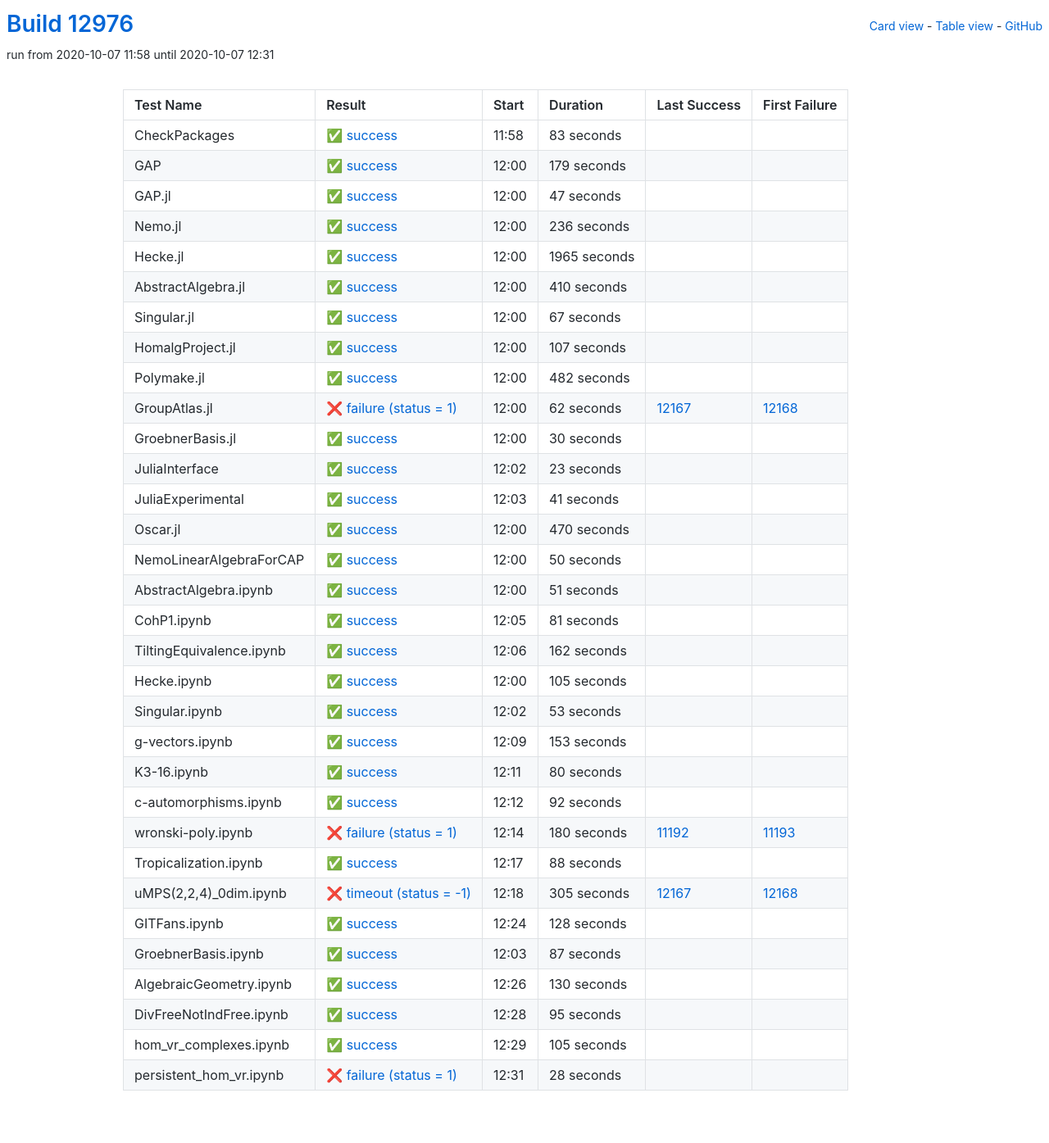
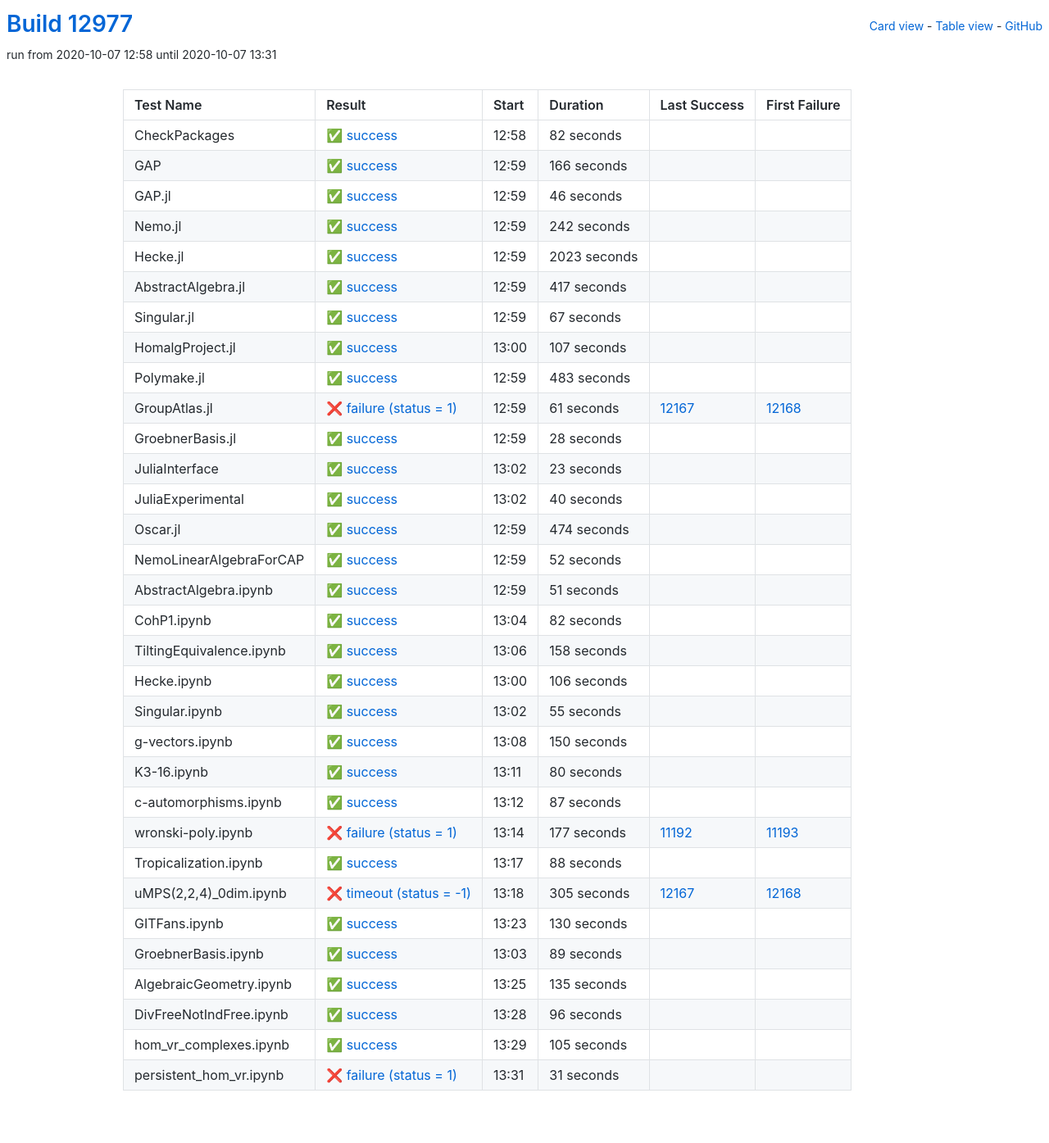
Before and after one commit to oscar-system/oscar-ci-status, a Jekyll site: the page built from table.html, in a window 1280 px wide. Shown: the whole page at 82% size. Built offline with Jekyll 4.4.1, drawn with Linux system fonts in a browser that asks for light colours.

Commit message:
Build #12977

```diff
--- a/_data/ci.yml
+++ b/_data/ci.yml
@@ -1,6 +1,6 @@
 ---
-build: 12976
-build_url: https://oscarci.mathematik.uni-kl.de/job/oscar/12976/
+build: 12977
+build_url: https://oscarci.mathematik.uni-kl.de/job/oscar/12977/
 job: oscar
 organization: oscar-system
 repo: oscar-ci-status
@@ -8,80 +8,80 @@
 tests:
 - name: CheckPackages
   id: checkpackages
-  log: https://oscarci.mathematik.uni-kl.de/job/oscar/12976/artifact/logs/build-12976/CheckPackages.log
-  start: 2020-10-07 11:58
+  log: https://oscarci.mathematik.uni-kl.de/job/oscar/12977/artifact/logs/build-12977/CheckPackages.log
+  start: 2020-10-07 12:58
   success: true
   exitcode: 0
   status: success
-  duration: 83
+  duration: 82
   last_success: false
   last_success_url:
   first_failure: false
   first_failure_url:
 - name: GAP
   id: gap
-  log: https://oscarci.mathematik.uni-kl.de/job/oscar/12976/artifact/logs/build-12976/GAP.log
-  start: 2020-10-07 12:00
+  log: https://oscarci.mathematik.uni-kl.de/job/oscar/12977/artifact/logs/build-12977/GAP.log
+  start: 2020-10-07 12:59
   success: true
   exitcode: 0
   status: success
-  duration: 179
+  duration: 166
   last_success: false
   last_success_url:
   first_failure: false
   first_failure_url:
 - name: GAP.jl
   id: gap-jl
-  log: https://oscarci.mathematik.uni-kl.de/job/oscar/12976/artifact/logs/build-12976/GAP.jl.log
-  start: 2020-10-07 12:00
+  log: https://oscarci.mathematik.uni-kl.de/job/oscar/12977/artifact/logs/build-12977/GAP.jl.log
+  start: 2020-10-07 12:59
   success: true
   exitcode: 0
   status: success
-  duration: 47
+  duration: 46
   last_success: false
   last_success_url:
   first_failure: false
   first_failure_url:
 - name: Nemo.jl
   id: nemo-jl
-  log: https://oscarci.mathematik.uni-kl.de/job/oscar/12976/artifact/logs/build-12976/Nemo.jl.log
-  start: 2020-10-07 12:00
+  log: https://oscarci.mathematik.uni-kl.de/job/oscar/12977/artifact/logs/build-12977/Nemo.jl.log
+  start: 2020-10-07 12:59
   success: true
   exitcode: 0
   status: success
-  duration: 236
+  duration: 242
   last_success: false
   last_success_url:
   first_failure: false
   first_failure_url:
 - name: Hecke.jl
   id: hecke-jl
-  log: https://oscarci.mathematik.uni-kl.de/job/oscar/12976/artifact/logs/build-12976/Hecke.jl.log
-  start: 2020-10-07 12:00
+  log: https://oscarci.mathematik.uni-kl.de/job/oscar/12977/artifact/logs/build-12977/Hecke.jl.log
+  start: 2020-10-07 12:59
   success: true
   exitcode: 0
   status: success
-  duration: 1965
+  duration: 2023
   last_success: false
   last_success_url:
   first_failure: false
   first_failure_url:
 - name: AbstractAlgebra.jl
   id: abstractalgebra-jl
-  log: https://oscarci.mathematik.uni-kl.de/job/oscar/12976/artifact/logs/build-12976/AbstractAlgebra.jl.log
-  start: 2020-10-07 12:00
+  log: https://oscarci.mathematik.uni-kl.de/job/oscar/12977/artifact/logs/build-12977/AbstractAlgebra.jl.log
+  start: 2020-10-07 12:59
   success: true
   exitcode: 0
   status: success
-  duration: 410
+  duration: 417
   last_success: false
   last_success_url:
   first_failure: false
   first_failure_url:
 - name: Singular.jl
   id: singular-jl
-  log: https://oscarci.mathematik.uni-kl.de/job/oscar/12976/artifact/logs/build-12976/Singular.jl.log
-  start: 2020-10-07 12:00
+  log: https://oscarci.mathematik.uni-kl.de/job/oscar/12977/artifact/logs/build-12977/Singular.jl.log
+  start: 2020-10-07 12:59
   success: true
   exitcode: 0
   status: success
@@ -92,8 +92,8 @@
   first_failure_url:
 - name: HomalgProject.jl
   id: homalgproject-jl
-  log: https://oscarci.mathematik.uni-kl.de/job/oscar/12976/artifact/logs/build-12976/HomalgProject.jl.log
-  start: 2020-10-07 12:00
+  log: https://oscarci.mathematik.uni-kl.de/job/oscar/12977/artifact/logs/build-12977/HomalgProject.jl.log
+  start: 2020-10-07 13:00
   success: true
   exitcode: 0
   status: success
@@ -104,44 +104,44 @@
   first_failure_url:
 - name: Polymake.jl
   id: polymake-jl
-  log: https://oscarci.mathematik.uni-kl.de/job/oscar/12976/artifact/logs/build-12976/Polymake.jl.log
-  start: 2020-10-07 12:00
+  log: https://oscarci.mathematik.uni-kl.de/job/oscar/12977/artifact/logs/build-12977/Polymake.jl.log
+  start: 2020-10-07 12:59
   success: true
   exitcode: 0
   status: success
-  duration: 482
+  duration: 483
   last_success: false
   last_success_url:
   first_failure: false
   first_failure_url:
 - name: GroupAtlas.jl
   id: groupatlas-jl
-  log: https://oscarci.mathematik.uni-kl.de/job/oscar/12976/artifact/logs/build-12976/GroupAtlas.jl.log
-  start: 2020-10-07 12:00
+  log: https://oscarci.mathematik.uni-kl.de/job/oscar/12977/artifact/logs/build-12977/GroupAtlas.jl.log
+  start: 2020-10-07 12:59
   success: false
   exitcode: 1
   status: failure
-  duration: 62
+  duration: 61
   last_success: 12167
   last_success_url: https://oscarci.mathematik.uni-kl.de/job/oscar/12167/
   first_failure: 12168
   first_failure_url: https://oscarci.mathematik.uni-kl.de/job/oscar/12168/
 - name: GroebnerBasis.jl
   id: groebnerbasis-jl
-  log: https://oscarci.mathematik.uni-kl.de/job/oscar/12976/artifact/logs/build-12976/GroebnerBasis.jl.log
-  start: 2020-10-07 12:00
+  log: https://oscarci.mathematik.uni-kl.de/job/oscar/12977/artifact/logs/build-12977/GroebnerBasis.jl.log
+  start: 2020-10-07 12:59
   success: true
   exitcode: 0
   status: success
-  duration: 30
+  duration: 28
   last_success: false
   last_success_url:
   first_failure: false
   first_failure_url:
 - name: JuliaInterface
   id: juliainterface
-  log: https://oscarci.mathematik.uni-kl.de/job/oscar/12976/artifact/logs/build-12976/JuliaInterface.log
-  start: 2020-10-07 12:02
+  log: https://oscarci.mathematik.uni-kl.de/job/oscar/12977/artifact/logs/build-12977/JuliaInterface.log
+  start: 2020-10-07 13:02
   success: true
   exitcode: 0
   status: success
@@ -152,44 +152,44 @@
   first_failure_url:
 - name: JuliaExperimental
   id: juliaexperimental
-  log: https://oscarci.mathematik.uni-kl.de/job/oscar/12976/artifact/logs/build-12976/JuliaExperimental.log
-  start: 2020-10-07 12:03
+  log: https://oscarci.mathematik.uni-kl.de/job/oscar/12977/artifact/logs/build-12977/JuliaExperimental.log
+  start: 2020-10-07 13:02
   success: true
   exitcode: 0
   status: success
-  duration: 41
+  duration: 40
   last_success: false
   last_success_url:
   first_failure: false
   first_failure_url:
 - name: Oscar.jl
   id: oscar-jl
-  log: https://oscarci.mathematik.uni-kl.de/job/oscar/12976/artifact/logs/build-12976/Oscar.jl.log
-  start: 2020-10-07 12:00
+  log: https://oscarci.mathematik.uni-kl.de/job/oscar/12977/artifact/logs/build-12977/Oscar.jl.log
+  start: 2020-10-07 12:59
   success: true
   exitcode: 0
   status: success
-  duration: 470
+  duration: 474
   last_success: false
   last_success_url:
   first_failure: false
   first_failure_url:
 - name: NemoLinearAlgebraForCAP
   id: nemolinearalgebraforcap
-  log: https://oscarci.mathematik.uni-kl.de/job/oscar/12976/artifact/logs/build-12976/NemoLinearAlgebraForCAP.log
-  start: 2020-10-07 12:00
+  log: https://oscarci.mathematik.uni-kl.de/job/oscar/12977/artifact/logs/build-12977/NemoLinearAlgebraForCAP.log
+  start: 2020-10-07 12:59
   success: true
   exitcode: 0
   status: success
-  duration: 50
+  duration: 52
   last_success: false
   last_success_url:
   first_failure: false
   first_failure_url:
 - name: AbstractAlgebra.ipynb
   id: abstractalgebra-ipynb
-  log: https://oscarci.mathematik.uni-kl.de/job/oscar/12976/artifact/logs/build-12976/AbstractAlgebra.ipynb.log
-  start: 2020-10-07 12:00
+  log: https://oscarci.mathematik.uni-kl.de/job/oscar/12977/artifact/logs/build-12977/AbstractAlgebra.ipynb.log
+  start: 2020-10-07 12:59
   success: true
   exitcode: 0
   status: success
@@ -200,68 +200,68 @@
   first_failure_url:
 - name: CohP1.ipynb
   id: cohp1-ipynb
-  log: https://oscarci.mathematik.uni-kl.de/job/oscar/12976/artifact/logs/build-12976/CohP1.ipynb.log
-  start: 2020-10-07 12:05
+  log: https://oscarci.mathematik.uni-kl.de/job/oscar/12977/artifact/logs/build-12977/CohP1.ipynb.log
+  start: 2020-10-07 13:04
   success: true
   exitcode: 0
   status: success
-  duration: 81
+  duration: 82
   last_success: false
   last_success_url:
   first_failure: false
   first_failure_url:
 - name: TiltingEquivalence.ipynb
   id: tiltingequivalence-ipynb
-  log: https://oscarci.mathematik.uni-kl.de/job/oscar/12976/artifact/logs/build-12976/TiltingEquivalence.ipynb.log
-  start: 2020-10-07 12:06
+  log: https://oscarci.mathematik.uni-kl.de/job/oscar/12977/artifact/logs/build-12977/TiltingEquivalence.ipynb.log
+  start: 2020-10-07 13:06
   success: true
   exitcode: 0
   status: success
-  duration: 162
+  duration: 158
   last_success: false
   last_success_url:
   first_failure: false
   first_failure_url:
 - name: Hecke.ipynb
   id: hecke-ipynb
-  log: https://oscarci.mathematik.uni-kl.de/job/oscar/12976/artifact/logs/build-12976/Hecke.ipynb.log
-  start: 2020-10-07 12:00
+  log: https://oscarci.mathematik.uni-kl.de/job/oscar/12977/artifact/logs/build-12977/Hecke.ipynb.log
+  start: 2020-10-07 13:00
   success: true
   exitcode: 0
   status: success
-  duration: 105
+  duration: 106
   last_success: false
   last_success_url:
   first_failure: false
   first_failure_url:
 - name: Singular.ipynb
   id: singular-ipynb
-  log: https://oscarci.mathematik.uni-kl.de/job/oscar/12976/artifact/logs/build-12976/Singular.ipynb.log
-  start: 2020-10-07 12:02
+  log: https://oscarci.mathematik.uni-kl.de/job/oscar/12977/artifact/logs/build-12977/Singular.ipynb.log
+  start: 2020-10-07 13:02
   success: true
   exitcode: 0
   status: success
-  duration: 53
+  duration: 55
   last_success: false
   last_success_url:
   first_failure: false
   first_failure_url:
 - name: g-vectors.ipynb
   id: g-vectors-ipynb
-  log: https://oscarci.mathematik.uni-kl.de/job/oscar/12976/artifact/logs/build-12976/g-vectors.ipynb.log
-  start: 2020-10-07 12:09
+  log: https://oscarci.mathematik.uni-kl.de/job/oscar/12977/artifact/logs/build-12977/g-vectors.ipynb.log
+  start: 2020-10-07 13:08
   success: true
   exitcode: 0
   status: success
-  duration: 153
+  duration: 150
   last_success: false
   last_success_url:
   first_failure: false
   first_failure_url:
 - name: K3-16.ipynb
   id: k3-16-ipynb
-  log: https://oscarci.mathematik.uni-kl.de/job/oscar/12976/artifact/logs/build-12976/K3-16.ipynb.log
-  start: 2020-10-07 12:11
+  log: https://oscarci.mathematik.uni-kl.de/job/oscar/12977/artifact/logs/build-12977/K3-16.ipynb.log
+  start: 2020-10-07 13:11
   success: true
   exitcode: 0
   status: success
@@ -272,32 +272,32 @@
   first_failure_url:
 - name: c-automorphisms.ipynb
   id: c-automorphisms-ipynb
-  log: https://oscarci.mathematik.uni-kl.de/job/oscar/12976/artifact/logs/build-12976/c-automorphisms.ipynb.log
-  start: 2020-10-07 12:12
+  log: https://oscarci.mathematik.uni-kl.de/job/oscar/12977/artifact/logs/build-12977/c-automorphisms.ipynb.log
+  start: 2020-10-07 13:12
   success: true
   exitcode: 0
   status: success
-  duration: 92
+  duration: 87
   last_success: false
   last_success_url:
   first_failure: false
   first_failure_url:
 - name: wronski-poly.ipynb
   id: wronski-poly-ipynb
-  log: https://oscarci.mathematik.uni-kl.de/job/oscar/12976/artifact/logs/build-12976/wronski-poly.ipynb.log
-  start: 2020-10-07 12:14
+  log: https://oscarci.mathematik.uni-kl.de/job/oscar/12977/artifact/logs/build-12977/wronski-poly.ipynb.log
+  start: 2020-10-07 13:14
   success: false
   exitcode: 1
   status: failure
-  duration: 180
+  duration: 177
   last_success: 11192
   last_success_url: https://oscarci.mathematik.uni-kl.de/job/oscar/11192/
   first_failure: 11193
   first_failure_url: https://oscarci.mathematik.uni-kl.de/job/oscar/11193/
 - name: Tropicalization.ipynb
   id: tropicalization-ipynb
-  log: https://oscarci.mathematik.uni-kl.de/job/oscar/12976/artifact/logs/build-12976/Tropicalization.ipynb.log
-  start: 2020-10-07 12:17
+  log: https://oscarci.mathematik.uni-kl.de/job/oscar/12977/artifact/logs/build-12977/Tropicalization.ipynb.log
+  start: 2020-10-07 13:17
   success: true
   exitcode: 0
   status: success
@@ -308,8 +308,8 @@
   first_failure_url:
 - name: uMPS(2,2,4)_0dim.ipynb
   id: umps-2-2-4-0dim-ipynb
-  log: https://oscarci.mathematik.uni-kl.de/job/oscar/12976/artifact/logs/build-12976/uMPS-2-2-4-_0dim.ipynb.log
-  start: 2020-10-07 12:18
+  log: https://oscarci.mathematik.uni-kl.de/job/oscar/12977/artifact/logs/build-12977/uMPS-2-2-4-_0dim.ipynb.log
+  start: 2020-10-07 13:18
   success: false
   exitcode: -1
   status: timeout
@@ -320,32 +320,8 @@
   first_failure_url: https://oscarci.mathematik.uni-kl.de/job/oscar/12168/
 - name: GITFans.ipynb
   id: gitfans-ipynb
-  log: https://oscarci.mathematik.uni-kl.de/job/oscar/12976/artifact/logs/build-12976/GITFans.ipynb.log
-  start: 2020-10-07 12:24
-  success: true
-  exitcode: 0
-  status: success
-  duration: 128
-  last_success: false
-  last_success_url:
-  first_failure: false
-  first_failure_url:
-- name: GroebnerBasis.ipynb
-  id: groebnerbasis-ipynb
-  log: https://oscarci.mathematik.uni-kl.de/job/oscar/12976/artifact/logs/build-12976/GroebnerBasis.ipynb.log
-  start: 2020-10-07 12:03
-  success: true
-  exitcode: 0
-  status: success
-  duration: 87
-  last_success: false
-  last_success_url:
-  first_failure: false
-  first_failure_url:
-- name: AlgebraicGeometry.ipynb
-  id: algebraicgeometry-ipynb
-  log: https://oscarci.mathematik.uni-kl.de/job/oscar/12976/artifact/logs/build-12976/AlgebraicGeometry.ipynb.log
-  start: 2020-10-07 12:26
+  log: https://oscarci.mathematik.uni-kl.de/job/oscar/12977/artifact/logs/build-12977/GITFans.ipynb.log
+  start: 2020-10-07 13:23
   success: true
   exitcode: 0
   status: success
@@ -354,22 +330,46 @@
   last_success_url:
   first_failure: false
   first_failure_url:
-- name: DivFreeNotIndFree.ipynb
-  id: divfreenotindfree-ipynb
-  log: https://oscarci.mathematik.uni-kl.de/job/oscar/12976/artifact/logs/build-12976/DivFreeNotIndFree.ipynb.log
-  start: 2020-10-07 12:28
+- name: GroebnerBasis.ipynb
+  id: groebnerbasis-ipynb
+  log: https://oscarci.mathematik.uni-kl.de/job/oscar/12977/artifact/logs/build-12977/GroebnerBasis.ipynb.log
+  start: 2020-10-07 13:03
   success: true
   exitcode: 0
   status: success
-  duration: 95
+  duration: 89
+  last_success: false
+  last_success_url:
+  first_failure: false
+  first_failure_url:
+- name: AlgebraicGeometry.ipynb
+  id: algebraicgeometry-ipynb
+  log: https://oscarci.mathematik.uni-kl.de/job/oscar/12977/artifact/logs/build-12977/AlgebraicGeometry.ipynb.log
+  start: 2020-10-07 13:25
+  success: true
+  exitcode: 0
+  status: success
+  duration: 135
+  last_success: false
+  last_success_url:
+  first_failure: false
+  first_failure_url:
+- name: DivFreeNotIndFree.ipynb
+  id: divfreenotindfree-ipynb
+  log: https://oscarci.mathematik.uni-kl.de/job/oscar/12977/artifact/logs/build-12977/DivFreeNotIndFree.ipynb.log
+  start: 2020-10-07 13:28
+  success: true
+  exitcode: 0
+  status: success
+  duration: 96
   last_success: false
   last_success_url:
   first_failure: false
   first_failure_url:
 - name: hom_vr_complexes.ipynb
   id: hom-vr-complexes-ipynb
-  log: https://oscarci.mathematik.uni-kl.de/job/oscar/12976/artifact/logs/build-12976/hom_vr_complexes.ipynb.log
-  start: 2020-10-07 12:29
+  log: https://oscarci.mathematik.uni-kl.de/job/oscar/12977/artifact/logs/build-12977/hom_vr_complexes.ipynb.log
+  start: 2020-10-07 13:29
   success: true
   exitcode: 0
   status: success
@@ -380,12 +380,12 @@
   first_failure_url:
 - name: persistent_hom_vr.ipynb
   id: persistent-hom-vr-ipynb
-  log: https://oscarci.mathematik.uni-kl.de/job/oscar/12976/artifact/logs/build-12976/persistent_hom_vr.ipynb.log
-  start: 2020-10-07 12:31
+  log: https://oscarci.mathematik.uni-kl.de/job/oscar/12977/artifact/logs/build-12977/persistent_hom_vr.ipynb.log
+  start: 2020-10-07 13:31
   success: false
   exitcode: 1
   status: failure
-  duration: 28
+  duration: 31
   last_success: false
   last_success_url:
   first_failure: false
```
Also changed, not shown: README.md.
